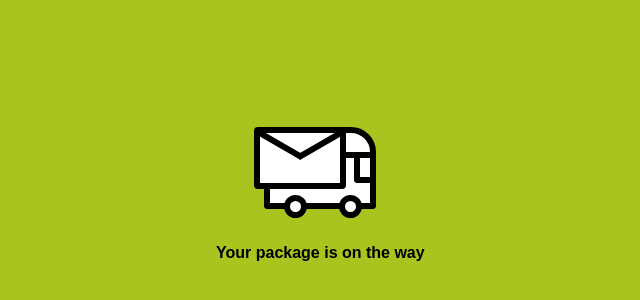
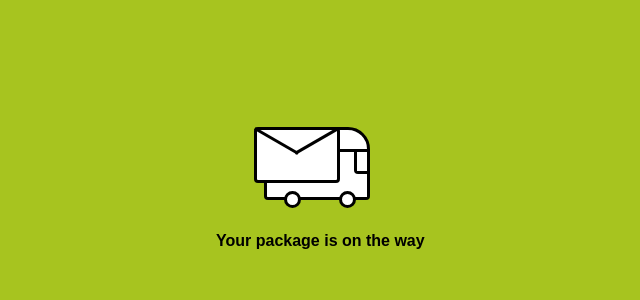
Before and after one commit to ValorLin/Mailman-Icon, a website: page index.html in a window 1280 px wide. Shown: the part 238-538 px from the top of the page, without its empty margins (326-966 px from the left). Drawn offline with Linux system fonts and the light colour scheme.

Commit message:
basesize

```diff
--- a/styles/main.less
+++ b/styles/main.less
@@ -1,13 +1,15 @@
-@borderRadius: 4px;
-@borderWidth: 6px;
-@borderStyle: @borderWidth solid #000000;
+@baseSize: 1px;
 
-@truckWidth: 100px;
-@truckHeight: @truckWidth/10*7;
-@truckHeadHeight: @truckHeight/7*2.5;
-@truckBodyHeight: @truckHeight/7*4.5;
-@truckWheelWidth: @truckWidth/9;
-@truckWheelHeight: @truckWidth/9;
+@borderRadius: 4 * @baseSize;
+@strokeWidth: 3 * @baseSize;
+@strokeStyle: @strokeWidth solid #000000;
+
+@truckWidth: 100 * @baseSize;
+@truckHeight: 70 * @baseSize;
+@truckHeadHeight: 22 * @baseSize;
+@truckBodyHeight: 45 * @baseSize;
+@truckWheelWidth: 11 * @baseSize;
+@truckWheelHeight: 11 * @baseSize;
 
 @keyframes shake-big {
   0% {
@@ -65,55 +67,56 @@
   }
 }
 
-
 .mail {
-  width: 80px;
-  height: 50px;
+  width: 80 * @baseSize;
+  height: 50 * @baseSize;
   background-color: #ffffff;
-  border: @borderStyle;
+  border: @strokeStyle;
   border-radius: @borderRadius;
   position: absolute;
   top: 0px;
-  left: -@truckWidth/10;
+  left: -10 * @baseSize;
   animation: shake-big 1s infinite;
 
   &:before, &:after {
-    width: 50px;
-    border-top: @borderStyle;
+    width: 50 * @baseSize;
+    border-top: @strokeStyle;
     content: '';
     display: block;
   }
   &:before {
-    transform: rotate(30deg) translate(0, 10px);
+    transform: rotate(30deg) translate(0, 11*@baseSize);
   }
   &:after {
-    transform: rotate(-30deg) translate(29px, 20px);
+    transform: rotate(-30deg) translate(27*@baseSize, 23*@baseSize);
   }
 }
 
 .truck {
+  width: @truckWidth;
+  height: @truckHeight;
   position: relative;
   animation: shake-small 1s infinite;
   -webkit-animation-delay: 0.1s;
 
   .head, .body, .wheel, .window {
-    border: @borderStyle;
+    border: @strokeStyle;
     background-color: #ffffff;
   }
 
   .head {
     width: @truckWidth;
     border-top-right-radius: @truckHeadHeight;
-    height: @truckHeadHeight - @borderWidth;
+    height: @truckHeadHeight - @strokeWidth;
   }
 
   .window {
-    width: @truckWidth/10;
-    height: @truckHeadHeight - @borderWidth;
+    width: 10 * @baseSize;
+    height: @truckHeadHeight - @strokeWidth;
     position: absolute;
     border-bottom-left-radius: @borderRadius;
     border-right: none;
-    right: -6%;
+    right: -3 * @baseSize;
     top: @truckHeadHeight;
   }
 
@@ -130,7 +133,7 @@
     height: @truckWheelHeight;
     border-radius: 50%;
     position: absolute;
-    bottom: -@truckWheelHeight/5*4;
+    bottom: -@truckWheelHeight;
     animation: shake-big 1s infinite;
 
     &:nth-child(2n+1) {
```
Also changed, not shown: styles/main.css.
